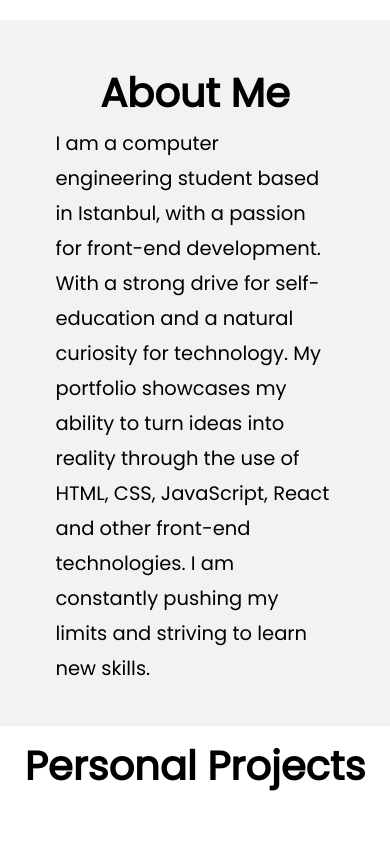
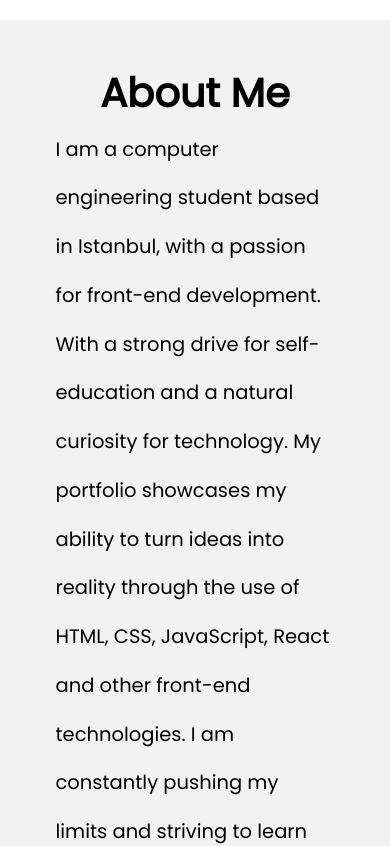
Before and after one commit to Adnanyu/portfolio, a React (Create React App) app: page / in a window 390 px wide. Shown: the part 840-1686 px from the top of the page. Built offline with nearby package versions, Linux system fonts and the light colour scheme; grey boxes are pictures that could not be loaded.

Commit message:
fixed typos

```diff
--- a/src/App.css
+++ b/src/App.css
@@ -328,7 +328,7 @@ svg{
   }
   .about-container p{
     font-size: 5vw;
-    line-height: 35px;
+    line-height: 2.5em;
   }
   .contact-section{
     padding: 20px 0px;
```
